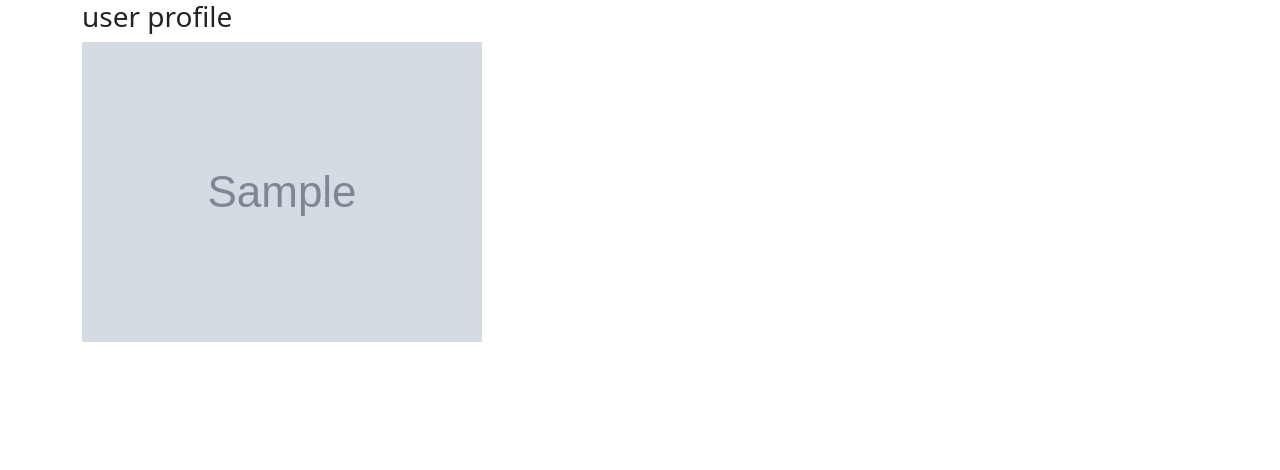
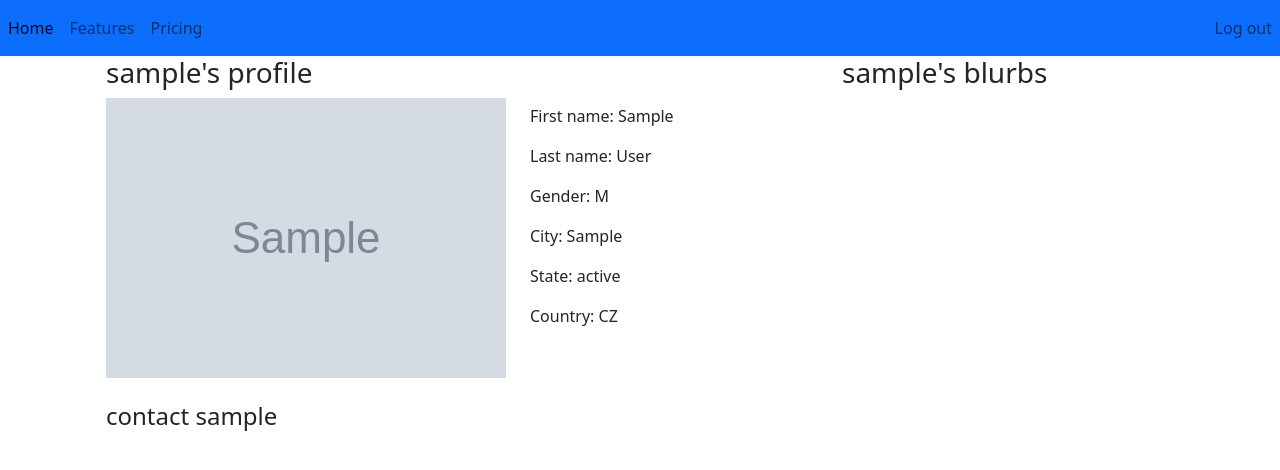
Before and after one commit to cyobero/social, a Django app: a page that uses templates/account/profile.html in a window 1280 px wide. Shown: the top 470 px of the page. Run offline with Django 3.2, Linux system fonts and the light colour scheme; a user stored in the database is signed in; tables that the repository leaves empty hold one stand-in row (values such as "Sample post"); grey boxes marked "Sample" are stand-in pictures.

Commit message:
user profile information

```diff
--- a/account/views.py
+++ b/account/views.py
@@ -2,7 +2,6 @@ from django.shortcuts import render, get_object_or_404
 from django.contrib.auth import authenticate, login, logout
 from django.contrib.auth.decorators import login_required
 from django.contrib import messages
-
 
 from .forms import UserLoginForm, UserProfileCreationForm
 from .models import UserProfile
--- a/templates/account/logged_out.html
+++ b/templates/account/logged_out.html
@@ -7,7 +7,7 @@
 	<div class="row">
 		<div class="col-md-3"></div>
 		<div class="col-md-6">
-			<h3>Successfully logged out</h3>
+			<h3>Thank you. Come again!</h3>
 		</div>
 		<div class="col-md-3"></div>
 	</div>
--- a/templates/account/profile.html
+++ b/templates/account/profile.html
@@ -5,27 +5,78 @@
 {{user_profile.username}}'s profile
 {% endif %}
 {% endblock %}
+
+{% block navbar %}
+<nav class="navbar navbar-expand-lg navbar-light bg-primary">
+
+	<div class="collapse navbar-collapse" id="navbarNav">
+		<ul class="navbar-nav ml-auto">
+			<li class="nav-item">
+				<a class="nav-link active" aria-current="page" href="#">Home</a>
+			</li>
+			<li class="nav-item">
+				<a class="nav-link" href="#">Features</a>
+			</li>
+			<li class="nav-item">
+				<a class="nav-link" href="#">Pricing</a>
+			</li>
+		</ul>
+	</div>
+
+	<ul class="navbar-nav mr-auto">
+		{% if request.user.is_authenticated %}
+		<a class="nav-link" href="{% url 'user_logout' %}">Log out</a>
+		</li>
+	</ul>
+	{% endif %}
+
+	</div>
+</nav>
+{% endblock %}
+
 {% block content %}
 <div class="container">
 	<div class="row">
-		<div class="col-md-4">
+
+		<!-- Left side of profile page -->
+		<div class="col-md-8">
 			<!-- User Profile -->
+			<div class="container">
 				<div class="row">
-				<h3>user profile</h3>
-				<div class="container">
+					<!-- Profile picture -->
+					<div class="col">
+						<h3>{{user_profile.username}}'s profile</h3>
 						{% if user_profile.profile_pic %}
-					<img src="{{user_profile.get_absolute_url}}" />
+						<img src="{{user_profile.get_absolute_url}}"
+							 style=width:400px;height:280px />
 						{% endif %}
+					</div>
+					<!-- Information -->
+					<div class="col">
+						<br><br>
+						<p>First name: {{user_profile.first_name}}</p>
+						<p>Last name: {{user_profile.last_name}}</p>
+						<p>Gender: {{user_profile.gender}}</p>
+						<p>City: {{user_profile.city}}</p>
+						<p>State: {{user_profile.state}}</p>
+						<p>Country: {{user_profile.country}}</p>
+					</div>
 				</div>
 			</div>
 
+			<br/>
 			<!-- Contact information -->
+			<div class="container">
 				<div class="row">
+					<h4>contact {{user_profile.username}}</h4>
+				</div>
+			</div>
 
 		</div>
-		</div>
-		<div class="col-md-7">
 
+		<!-- Right side of profile page -->
+		<div class="col-md-4">
+			<h3>{{user_profile.username}}'s blurbs</h3>
 			<!-- Blurbs -->
 		</div>
 	</div>
```
Also changed, not shown: README.md. Lines whose indentation alone changed are shown as unchanged.
